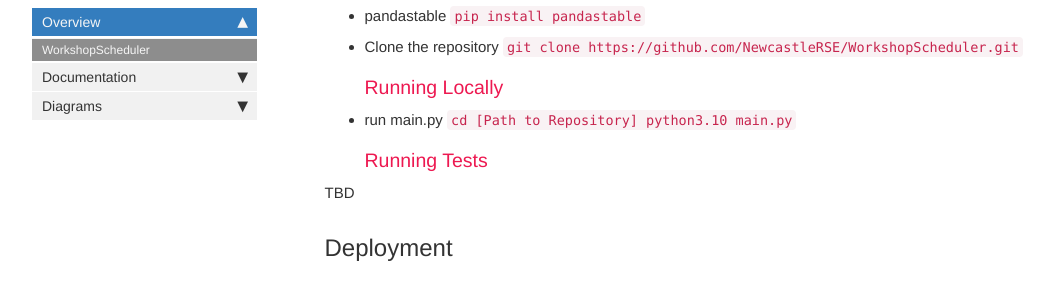
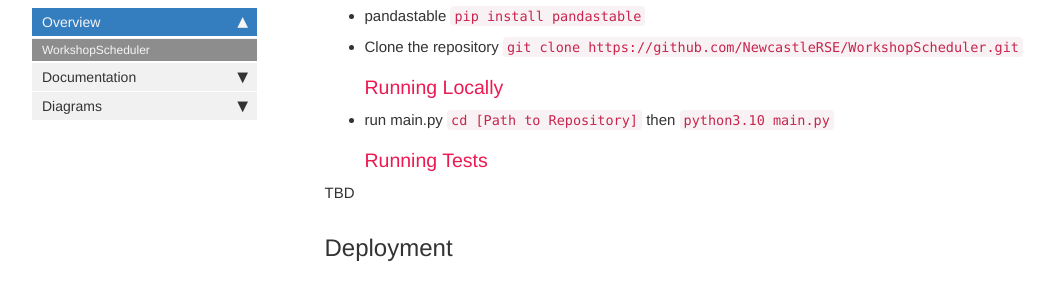
Before and after one commit to NewcastleRSE/WorkshopScheduler, a Jekyll site: the page built from index.md, in a window 1280 px wide and 900 px high, scrolled down 1689 px. Shown: the part 149-442 px from the top of the window, without its empty margins (38-1092 px from the left). Built offline with Jekyll 4.4.1, drawn with Linux system fonts in a browser that asks for light colours; comment, search, counter and statistics services are not loaded.

Commit message:
Reformat Instructions

````diff
--- a/index.md
+++ b/index.md
@@ -45,8 +45,8 @@ Newcastle University
 ```git clone https://github.com/NewcastleRSE/WorkshopScheduler.git```
 ### Running Locally
 * run main.py
-```  cd [Path to Repository]
-   python3.10  main.py ```
+```  cd [Path to Repository] ``` then
+ ```  python3.10  main.py ```
 ### Running Tests
 
 TBD
````
